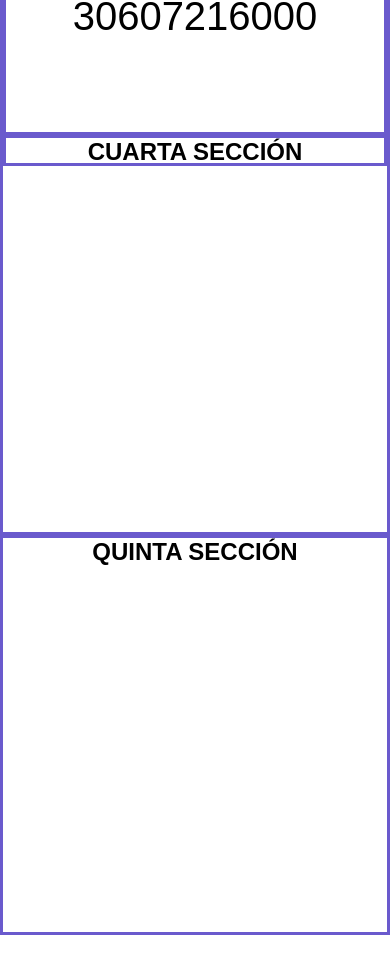
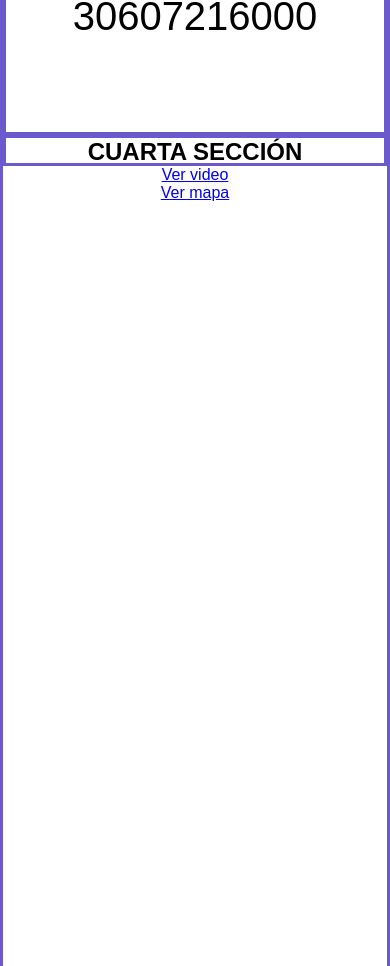
Before and after one commit to CristianRosasAyala/Pagina-web-artesanal, a plain HTML site: page index.html in a window 390 px wide. Shown: the part 1139-2105 px from the top of the page. Before the commit the page ends 2074 px from the top, so only its background shows below. Drawn offline with Linux system fonts and the light colour scheme; a web font is replaced by a local one.

Commit message:
Agregando la quinta sección, Responsable Responsive design

```diff
--- a/estilos.css
+++ b/estilos.css
@@ -65,10 +65,6 @@ section .secciones div{
 
 }
 
-.primera-seccion{
-
-}
-
 .texto-reloj{
     font-size: 200px;
     margin-left: 30%;
@@ -93,9 +89,7 @@ section .secciones div{
 .cambiar-color{
     background-color: blanchedalmond;
 }
-.tercera-seccion{
 
-}
 .countdown{
 
     text-align: center;
@@ -153,3 +147,9 @@ section .secciones div{
     color: whitesmoke;
     transition: .2s;
 }
+#youtube, #maps{
+    text-align: center;
+}
+#subtitulos-cuarta{
+    height: 850px;
+}
--- a/index.html
+++ b/index.html
@@ -5,6 +5,7 @@
     <meta http-equiv="X-UA-Compatible" content="IE=edge">
     <meta name="viewport" content="width=device-width, initial-scale=1.0">
     <title>Document</title>
+    <link rel="shortcut icon" href="#">
     <link rel="stylesheet" href="estilos.css">
     <link rel="preconnect" href="https://fonts.gstatic.com">
     <link href="https://fonts.googleapis.com/css2?family=DotGothic16&display=swap" rel="stylesheet">
@@ -15,7 +16,6 @@
     <div class="titulo-principal">
         <h1>Ejercicios Javascript, HTML y CSS3</h1>
     </div>
-
 
     <!-- Boton Hamburguesa -->
     <div id="hamburguer-button">
@@ -35,6 +35,7 @@
     <div class="boton-dn-container">
         <button class="boton-dianoche">🌙</button>
     </div>
+
 
     <!-- Secciones -->
     <section>
@@ -58,10 +59,12 @@
                     <h3>Hola mundo esta es la tercera</h3>
                 </div>
             </div>
-            <div>
+            <div class="cuarta-seccion" id="subtitulos-cuarta">
                 <h2>CUARTA SECCIÓN</h2>
+                <p id="youtube"></p>
+                <p id="maps"></p>
             </div>
-            <div>
+            <div class="quinta-seccion" id="subtitulos-quinta">
                 <h2>QUINTA SECCIÓN</h2>
             </div>
 
--- a/principal.js
+++ b/principal.js
@@ -1,5 +1,3 @@
-
-
 document.addEventListener('DOMContentLoaded', () =>{
     //Boton hamburguesa
 const $botonHamburguesa = document.querySelector('.hamburger');
@@ -150,14 +148,11 @@ $botonScrollUp.addEventListener('click', e =>{
 });
 
 //Boton nocturno
-
-console.log(localStorage)
 let sol = '☀️', luna = '🌙';
 
 document.addEventListener('click', e=>{
     if (e.target.matches('.boton-dianoche')) {
-        console.log(e)
-        console.log(document.body)
+
 
         if (e.target.innerText === luna ) {
             console.log('era una luna y cambie a sol');
@@ -183,4 +178,38 @@ if (localStorage.getItem('nocturno', 'on')) {
     $botonNocturno = document.querySelector('.boton-dianoche').innerHTML = luna;
     $botonNocturno = document.querySelector('.boton-dianoche').classList.remove('noche');
 }
-})
+
+
+
+//Responsive MQ
+const $youtube = document.getElementById('youtube'),
+    $maps = document.getElementById('maps');
+$youtube.innerHTML = 'Hola soy cuarta';
+let breakpoint = window.matchMedia('(min-width: 1024px)');
+
+
+const responsive = (e) =>{
+    if (e.matches) {
+        console.log(e)
+        $youtube.innerHTML = `<iframe width="560" height="315" src="https://www.youtube.com/embed/36DCuT1KxM4" title="YouTube video player" frameborder="0" allow="accelerometer; autoplay; clipboard-write; encrypted-media; gyroscope; picture-in-picture" allowfullscreen></iframe>`;
+        $maps.innerHTML = `<iframe src="https://www.google.com/maps/embed?pb=!1m18!1m12!1m3!1d26963634.440306917!2d86.05396959850373!3d34.41508716680059!2m3!1f0!2f0!3f0!3m2!1i1024!2i768!4f13.1!3m3!1m2!1s0x31508e64e5c642c1%3A0x951daa7c349f366f!2sChina!5e0!3m2!1ses!2smx!4v1616879754840!5m2!1ses!2smx" width="600" height="450" style="border:0;" allowfullscreen="" loading="lazy"></iframe>`;
+    }else{
+        $youtube.innerHTML = `<a href="https://www.youtube.com/watch?v=36DCuT1KxM4&ab_channel=bcdaeiou" target="_blank">Ver video</a>`
+        $maps.innerHTML = `<a href="https://goo.gl/maps/RPNwkngoTpRgFg8M9" target="_blank">Ver mapa</a>`
+    }
+}
+
+
+breakpoint.addEventListener('change', responsive);
+
+responsive(breakpoint);
+
+
+
+
+
+
+
+
+
+});
```
